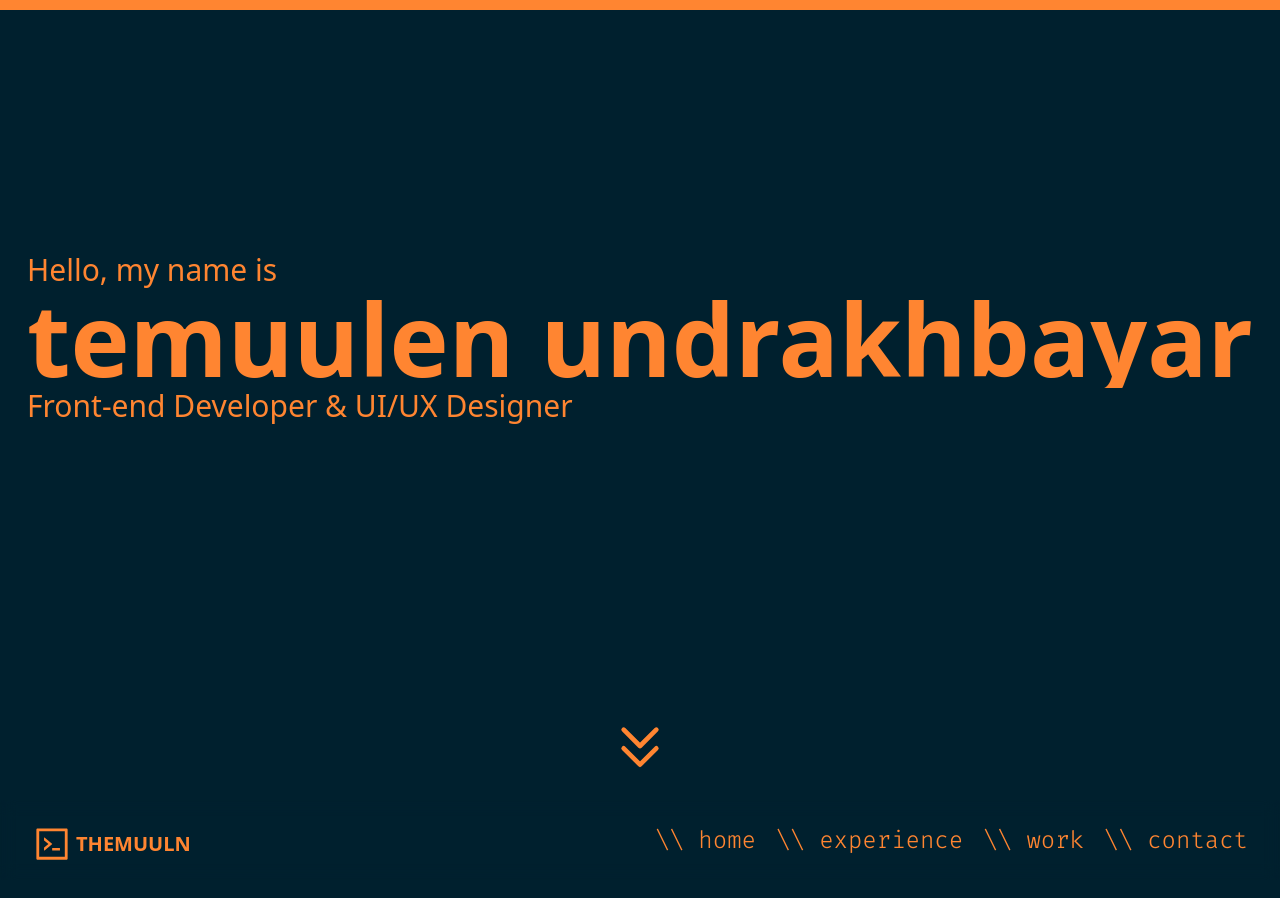
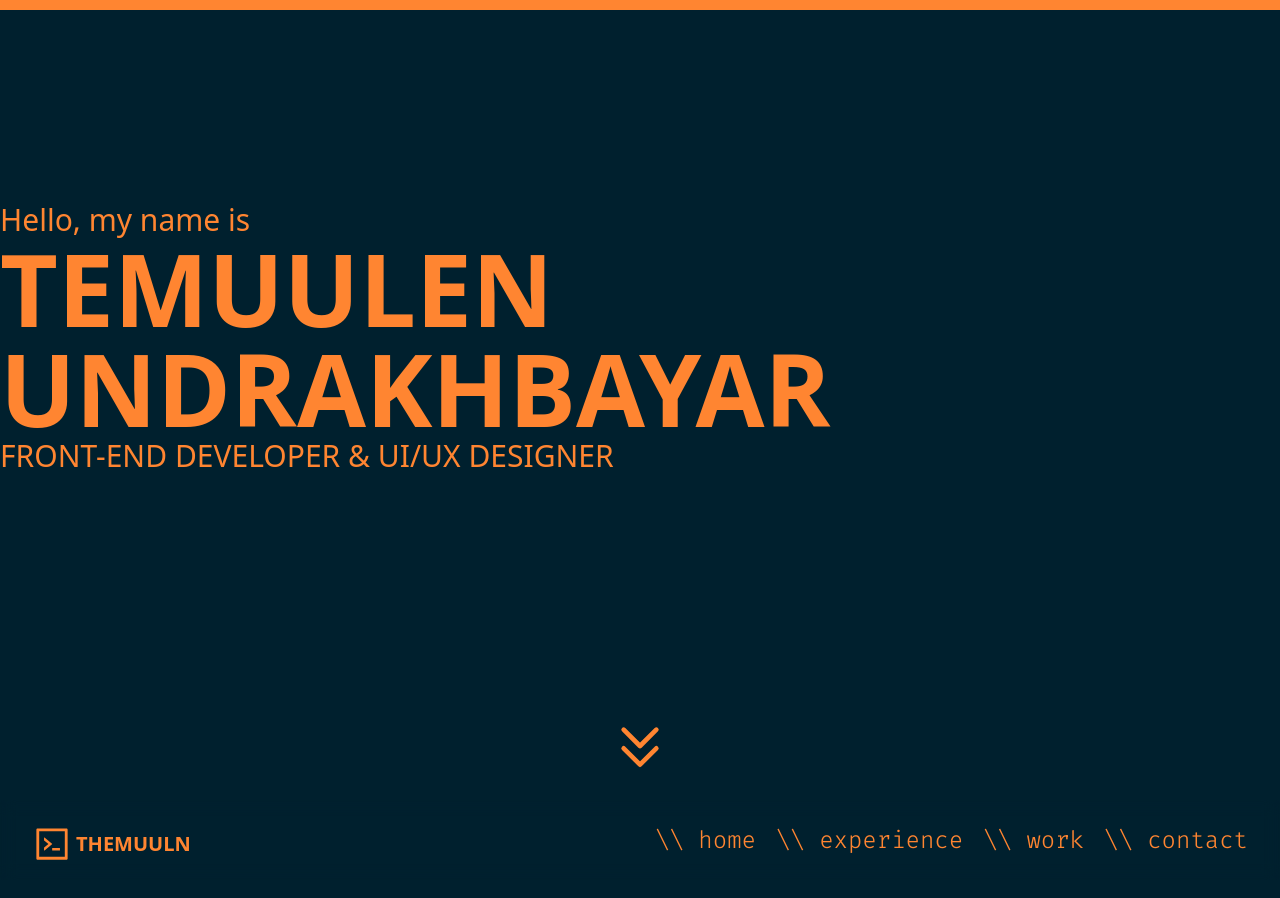
Before and after one commit to themuuln/final-portfolio, a Next.js app: page / in a window 1280 px wide. Shown: the top 898 px of the page. Built offline with nearby package versions, Linux system fonts and the light colour scheme.

Commit message:
animate: hero main text animations fixed

```diff
--- a/components/hero/HeroMyName.tsx
+++ b/components/hero/HeroMyName.tsx
@@ -8,16 +8,23 @@ const HeroMyName = ({ myName }: Props) => {
   return (
     <>
       <motion.p
-        initial={{ x: 100, y: 100, opacity: 0 }}
+        initial={{ x: 100, opacity: 0 }}
         animate={{ x: 0, y: 0, opacity: 1 }}
         transition={{
           type: "spring",
           stiffness: 100,
-          duration: 2,
+          duration: 1,
         }}
         className="text-[100px] font-bold "
       >
-        {myName}
+        {myName
+          .toUpperCase()
+          .split("")
+          .map((letter, index) => (
+            <motion.span className="hover:text-brand_main-400" key={index}>
+              {letter}
+            </motion.span>
+          ))}
       </motion.p>
     </>
   );
--- a/components/hero/Role.tsx
+++ b/components/hero/Role.tsx
@@ -11,9 +11,19 @@ const Role = ({ role }: Props) => {
         <motion.p
           initial={{ x: -100, opacity: 0 }}
           animate={{ x: 0, opacity: 1 }}
+          transition={{
+            type: "spring",
+            stiffness: 100,
+            duration: 1,
+          }}
           className="text-3xl "
         >
-          Front-end Developer & UI/UX Designer
+          {role
+            .toUpperCase()
+            .split("")
+            .map((letter, index) => (
+              <span key={index}>{letter}</span>
+            ))}
         </motion.p>
       </div>
     </>
--- a/components/hero/ScrollDown.tsx
+++ /dev/null
@@ -1,7 +0,0 @@
-import React from "react";
-
-const ScrollDown = () => {
-  return <></>;
-};
-
-export default ScrollDown;
```
